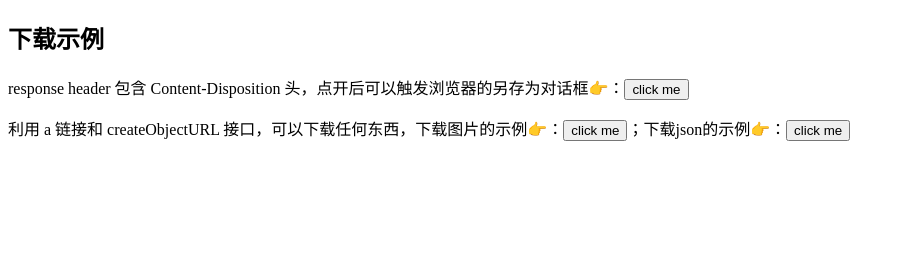
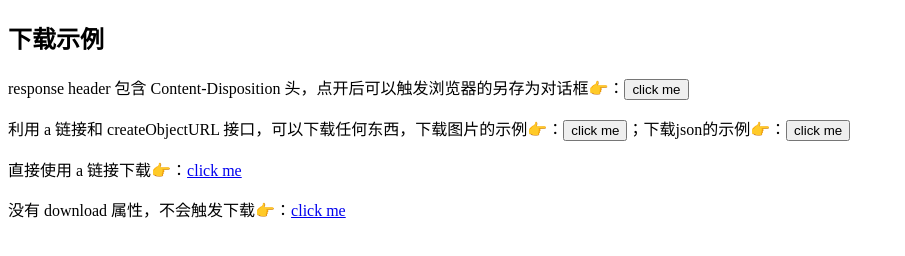
Before and after one commit to manooog/bun-download-server, a website: page index.html in a window 1280 px wide. Shown: the whole page, without its empty margins (0-905 px from the left). Drawn offline with Linux system fonts and the light colour scheme.

Commit message:
fix: update

```diff
--- a/index.html
+++ b/index.html
@@ -15,6 +15,8 @@
   <p> 利用 a 链接和 createObjectURL 接口，可以下载任何东西，下载图片的示例👉：<button id="button-a-link">click me</button>；下载json的示例👉：<button
       id="button-a-link-anything">click me</button>
   </p>
+  <p> 直接使用 a 链接下载👉：<a href="/img" download="flowers-by-a">click me</a></p>
+  <p> 没有 download 属性，不会触发下载👉：<a href="/img">click me</a></p>
 </body>
 <script>
 
```
